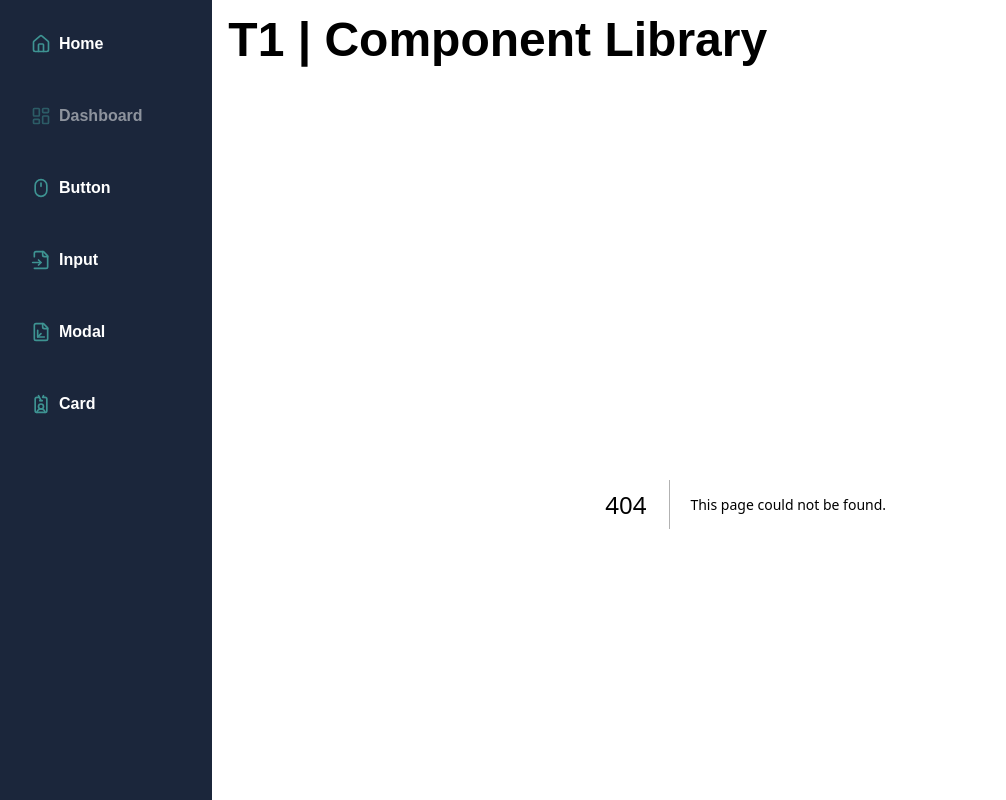
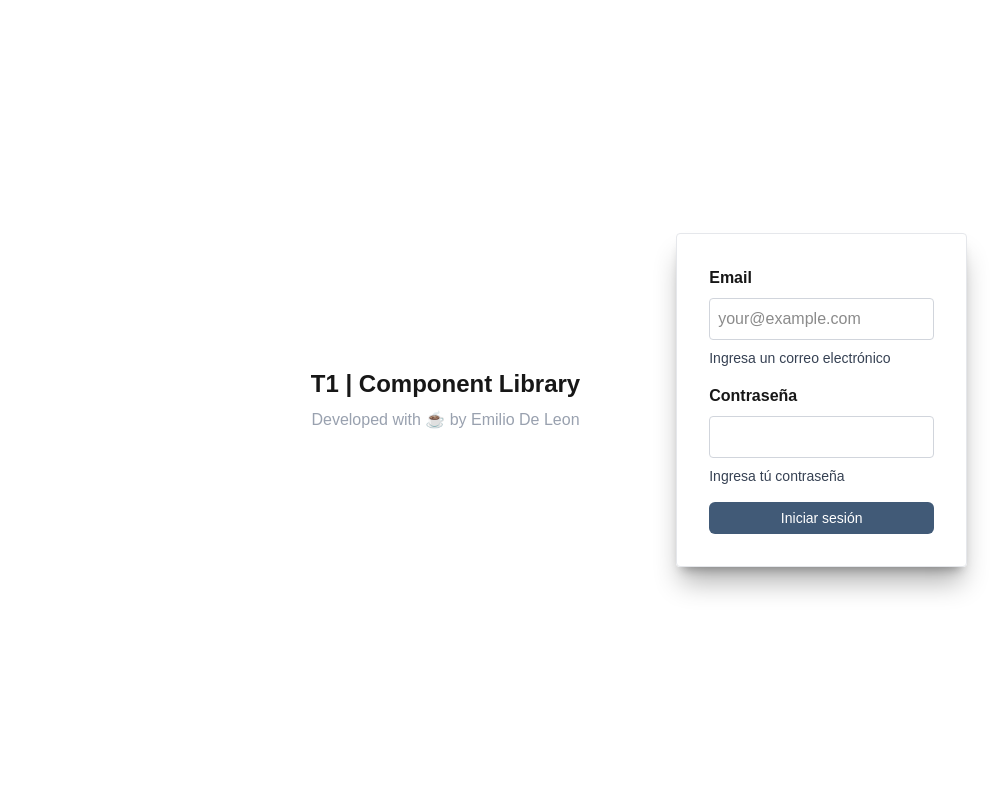
Before and after one commit to emiliodeleonhdez/t1-component-library, a Next.js app in the folder frontend/: page /login in a window 1280 px wide. Before the commit this address had no page. Shown: the whole page, without its empty margins (1-1007 px from the left). Built offline with nearby package versions, Linux system fonts and the light colour scheme.

Commit message:
Chore: Create layout for login and initial mock

```diff
--- a/frontend/src/app/button-page/page.tsx
+++ b/frontend/src/app/(app)/button-page/page.tsx
@@ -1,4 +1,4 @@
-import { Button } from "../components/atoms/Button/Button";
+import { Button } from "../../components/atoms/Button/Button";
 import { Coffee, Home, ShieldAlert, TriangleAlert } from "lucide-react";
 export default function ButtonPage() {
   return (
--- a/frontend/src/app/card-page/page.tsx
+++ b/frontend/src/app/(app)/card-page/page.tsx
@@ -1,4 +1,4 @@
-import Card from "../components/atoms/Card/Card";
+import Card from "../../components/atoms/Card/Card";
 
 export default function CardPage() {
   return (
--- a/frontend/src/app/input-page/page.tsx
+++ b/frontend/src/app/(app)/input-page/page.tsx
@@ -1,4 +1,4 @@
-import { Input } from "../components/atoms/Input/Input";
+import { Input } from "@/app/components/atoms/Input/Input";
 
 const standardInputs = [
   {
--- /dev/null
+++ b/frontend/src/app/(app)/layout.tsx
@@ -0,0 +1,16 @@
+import Footer from "../components/organisms/Footer";
+import Header from "../components/organisms/Header";
+import SideBar from "../components/organisms/SideBar";
+
+export default function AppLayout({ children }: { children: React.ReactNode }) {
+  return (
+    <div className="flex min-h-screen">
+      <SideBar />
+      <div className="flex flex-col flex-1 h-screen overflow-auto">
+        <Header />
+        <main className="flex-1 container mx-auto px-4 py-6">{children}</main>
+        <Footer />
+      </div>
+    </div>
+  );
+}
--- a/frontend/src/app/modal-page/page.tsx
+++ b/frontend/src/app/(app)/modal-page/page.tsx
@@ -1,7 +1,6 @@
 "use client";
-
+import { Modal } from "@/app/components/atoms/Modal/Modal";
 import { useState } from "react";
-import { Modal } from "../components/atoms/Modal/Modal";
 
 export default function ModalPage() {
   const [openSmall, setOpenSmall] = useState(false);
--- a/frontend/src/app/layout.tsx
+++ b/frontend/src/app/layout.tsx
@@ -1,9 +1,6 @@
 import type { Metadata } from "next";
 import { Geist, Geist_Mono } from "next/font/google";
 import "./globals.css";
-import Footer from "./components/organisms/Footer";
-import Header from "./components/organisms/Header";
-import SideBar from "./components/organisms/SideBar";
 
 const geistSans = Geist({
   variable: "--font-geist-sans",
@@ -30,16 +27,7 @@ export default function RootLayout({
       <body
         className={`${geistSans.variable} ${geistMono.variable} antialiased`}
       >
-        <div className="flex min-h-screen">
-          <SideBar />
-          <div className="flex flex-col flex-1 h-screen overflow-auto">
-            <Header />
-            <main className="flex-1 container mx-auto px-4 py-6">
-              {children}
-            </main>
-            <Footer />
-          </div>
-        </div>
+        {children}
       </body>
     </html>
   );
--- /dev/null
+++ b/frontend/src/app/login/page.tsx
@@ -0,0 +1,35 @@
+import { Button } from "../components/atoms/Button/Button";
+import { Input } from "../components/atoms/Input/Input";
+
+export default function InputPage() {
+  return (
+    <section className="flex h-screen w-screen items-center justify-center p-2 md:p-6">
+      <section className="login-container flex flex-col md:flex-row w-screen justify-center items-center gap-4 md:gap-24 p-6">
+        <section className="art-container flex flex-col gap-2 text-center">
+          <h2 className="text-lg md:text-2xl font-bold">
+            T1 | Component Library
+          </h2>
+          <p className="text-xs md:text-base text-gray-400">
+            Developed with ☕ by Emilio De Leon
+          </p>
+        </section>
+        <section className="flex flex-col gap-4 border-1 border-gray-200 shadow-xl/30 p-4 md:p-8 rounded">
+          <Input
+            type="email"
+            label="Email"
+            helperText="Ingresa un correo electrónico"
+            placeHolder="your@example.com"
+          />
+          <Input
+            type="password"
+            label="Contraseña"
+            helperText="Ingresa tú contraseña"
+          />
+          <Button>
+            <span>Iniciar sesión</span>
+          </Button>
+        </section>
+      </section>
+    </section>
+  );
+}
```
Also changed, not shown: frontend/src/app/(app)/page.tsx (renamed from frontend/src/app/page.tsx).
